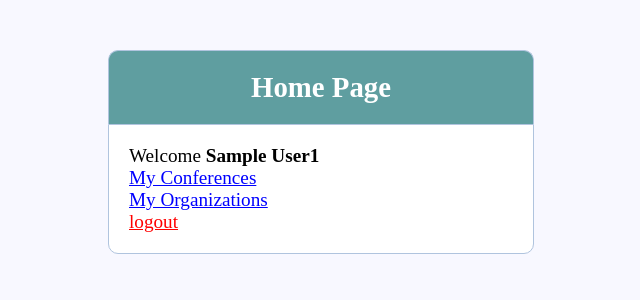
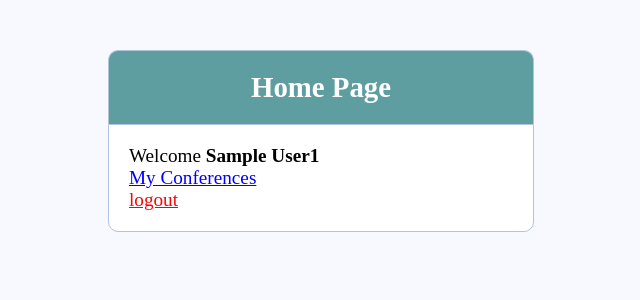
Before and after one commit to ppdesai434/SayMyNameRight-Web-App, a PHP site: page / in a window 1280 px wide. Shown: the top 300 px of the page, without its empty margins (319-959 px from the left). Run offline with PHP 8.4, Linux system fonts and the light colour scheme; the visitor is signed in with stand-in values (Sample User, id 1).

Commit message:
Revert "Update index.php"
This reverts commit 0b9bf51acc93d6064a0f5e340977463016cf53be.

```diff
--- a/index.php
+++ b/index.php
@@ -43,7 +43,7 @@
       <!--<p><a href="conference.php" style="color: blue;">Create Conference</a></p>-->
 
       <p><a href="myconferences.php" style="color: blue;">My Conferences</a></p>
-	<p><a href="myorganization.php" style="color: blue;">My Organizations</a></p>
+
 
     	<p> <a href="index.php?logout='1'" style="color: red;">logout</a> </p>
     <?php endif ?>
```
